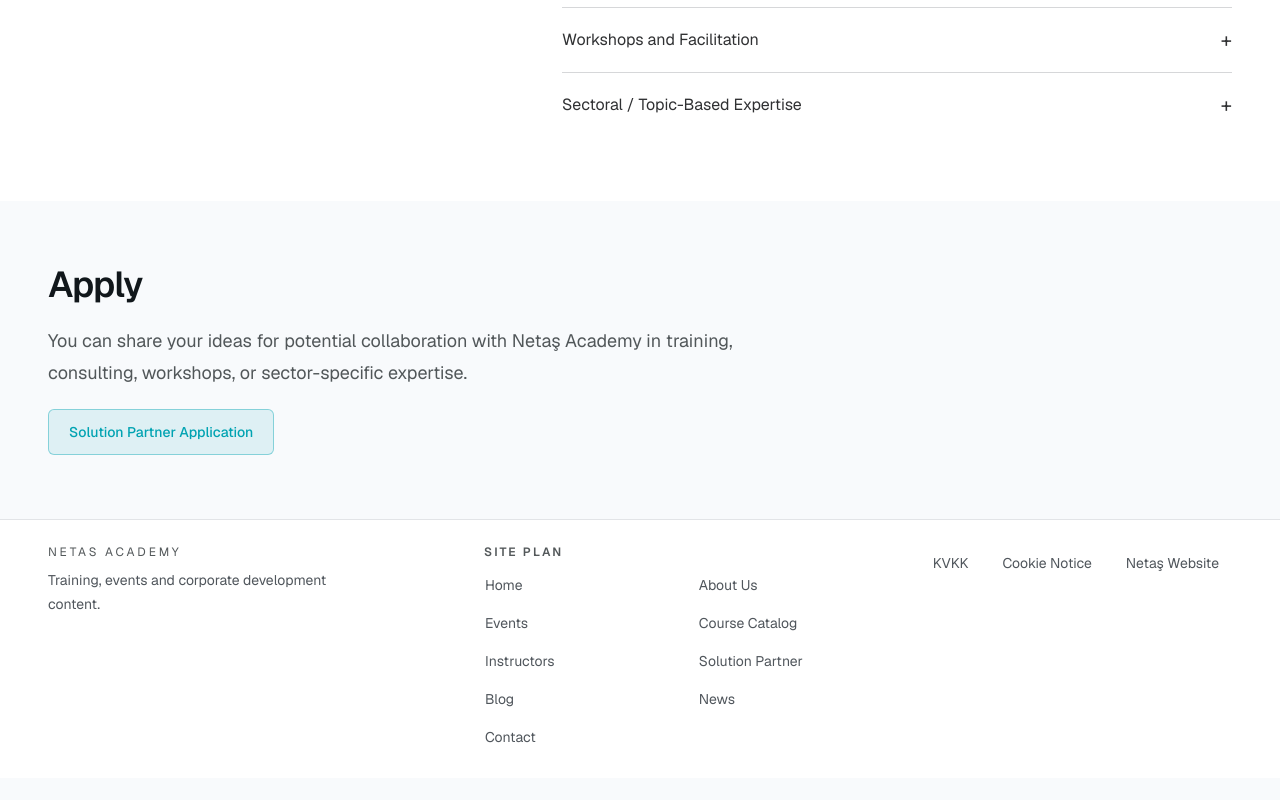
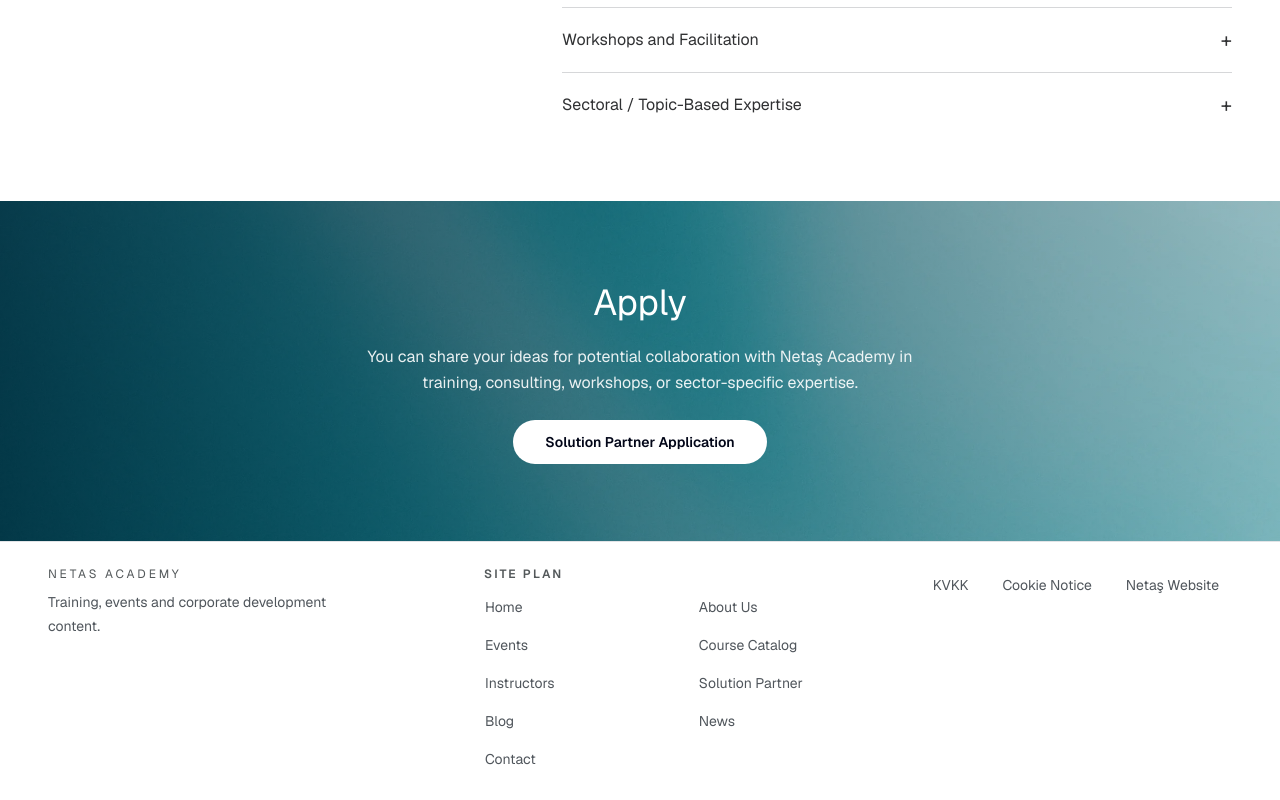
Before and after one commit to arda-e/netas-academy, a Next.js app in the folder frontend/: page /en/cozum-ortagi in a window 1280 px wide. Shown: the part 980-1780 px from the top of the page. Before the commit the page ends 1758 px from the top, so only its background shows below. Built offline with nearby package versions, Linux system fonts and the light colour scheme.

Commit message:
fix(frontend): reuse homepage CTA section on solution partner page

```diff
--- a/frontend/src/app/[locale]/cozum-ortagi/page.tsx
+++ b/frontend/src/app/[locale]/cozum-ortagi/page.tsx
@@ -4,11 +4,9 @@
 
 import solutionPartnerHeroImage from "@/assets/images/hero-cozum.webp";
 import { SiteBreadcrumbs } from "@/components/breadcrumbs";
+import { HomeContactCTASection } from "@/components/home/HomeContactCTASection";
 import { AccordionSection } from "@/components/uncode/AccordionSection";
 import { IntroSection } from "@/components/uncode/IntroSection";
-import { Link } from "@/i18n/navigation";
-import { buildIntentLeadUrl } from "@/lib/lead-intents";
-import { join } from "@/lib/testids";
 import { buildLocaleAlternates, buildLocalePath, buildMetadata } from "@/lib/seo-utils";
 import { getSiteSettings } from "@/lib/strapi-site-settings";
 
@@ -75,7 +73,7 @@
           className="absolute inset-0 object-cover object-center"
           placeholder="blur"
         />
-        <div className="absolute inset-0 bg-gradient-to-r from-black/70 to-black/0" />
+        <div className="absolute inset-0 bg-gradient-to-r from-slate-950/70 via-slate-950/42 to-slate-950/20" />
         <div className="page-container relative flex min-h-[280px] items-end py-8 sm:min-h-[340px] sm:py-12 lg:min-h-[400px]">
           <div className="absolute left-4 right-4 top-8 sm:left-6 sm:right-6 sm:top-12 lg:left-10 lg:right-10 xl:left-12 xl:right-12">
             <SiteBreadcrumbs items={[{ label: t('hero.breadcrumb') }]} />
@@ -100,26 +98,11 @@
         items={collaborationAreas.map((a) => ({ q: a.title, a: a.body }))}
         className="bg-background"
       />
-      {/* CTA */}
-      <section className="page-section">
-        <div data-testid="page.cozum-ortagi.content">
-          <div className="space-y-4 sm:space-y-5">
-            <h2 className="text-2xl font-semibold tracking-tight text-foreground sm:text-3xl md:text-4xl">
-              {t('cta.heading')}
-            </h2>
-            <p className="max-w-3xl text-[15px] leading-7 text-foreground/72 sm:text-lg sm:leading-8">
-              {t('cta.body')}
-            </p>
-            <Link
-              href={buildIntentLeadUrl("solution_partner_application")}
-              className="inline-flex items-center justify-center gap-2 rounded-sm border border-primary/40 bg-primary/10 px-5 py-3 text-sm font-medium text-primary transition-colors hover:bg-primary/18"
-              data-testid={join("page", "cozum-ortagi", "cta", "apply")}
-            >
-              {t('cta.button')}
-            </Link>
-          </div>
-        </div>
-      </section>
+      <HomeContactCTASection
+        heading={t('cta.heading')}
+        body={t('cta.body')}
+        buttonLabel={t('cta.button')}
+      />
     </main>
   );
 }
```
